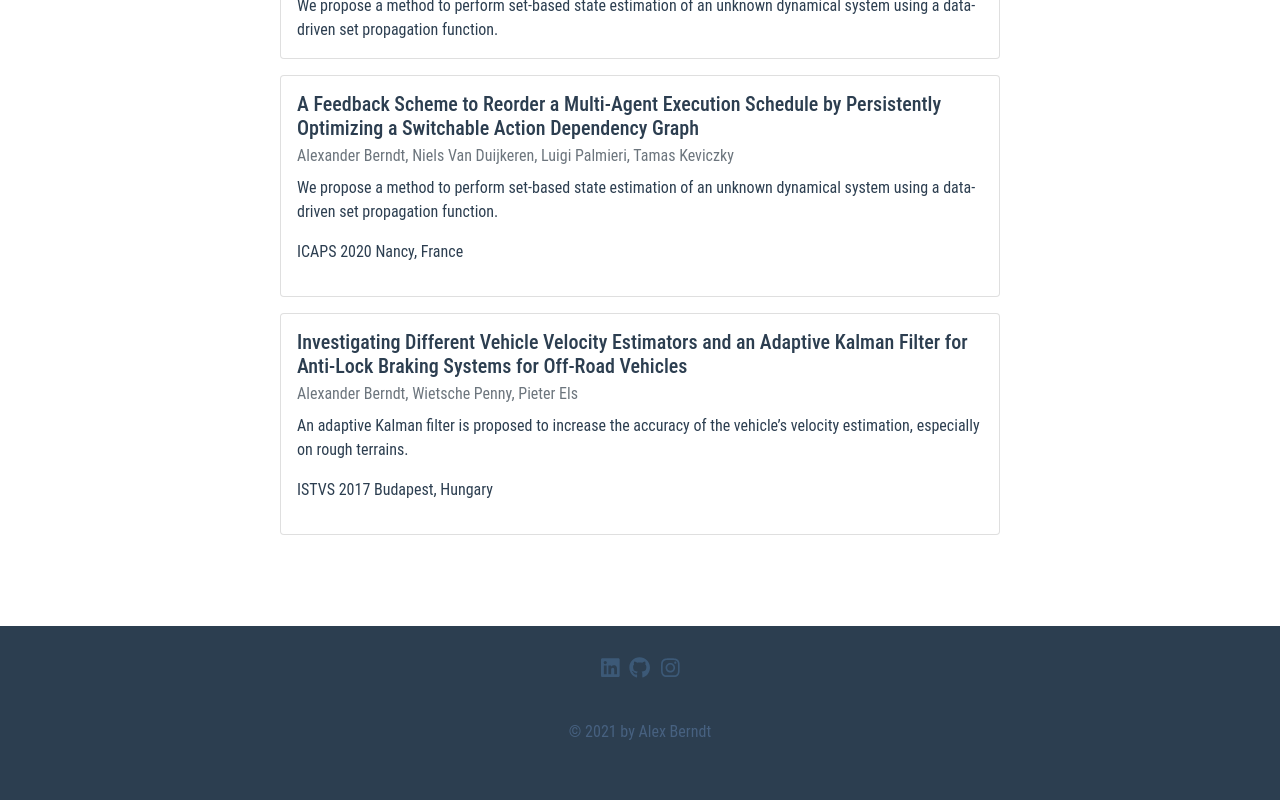
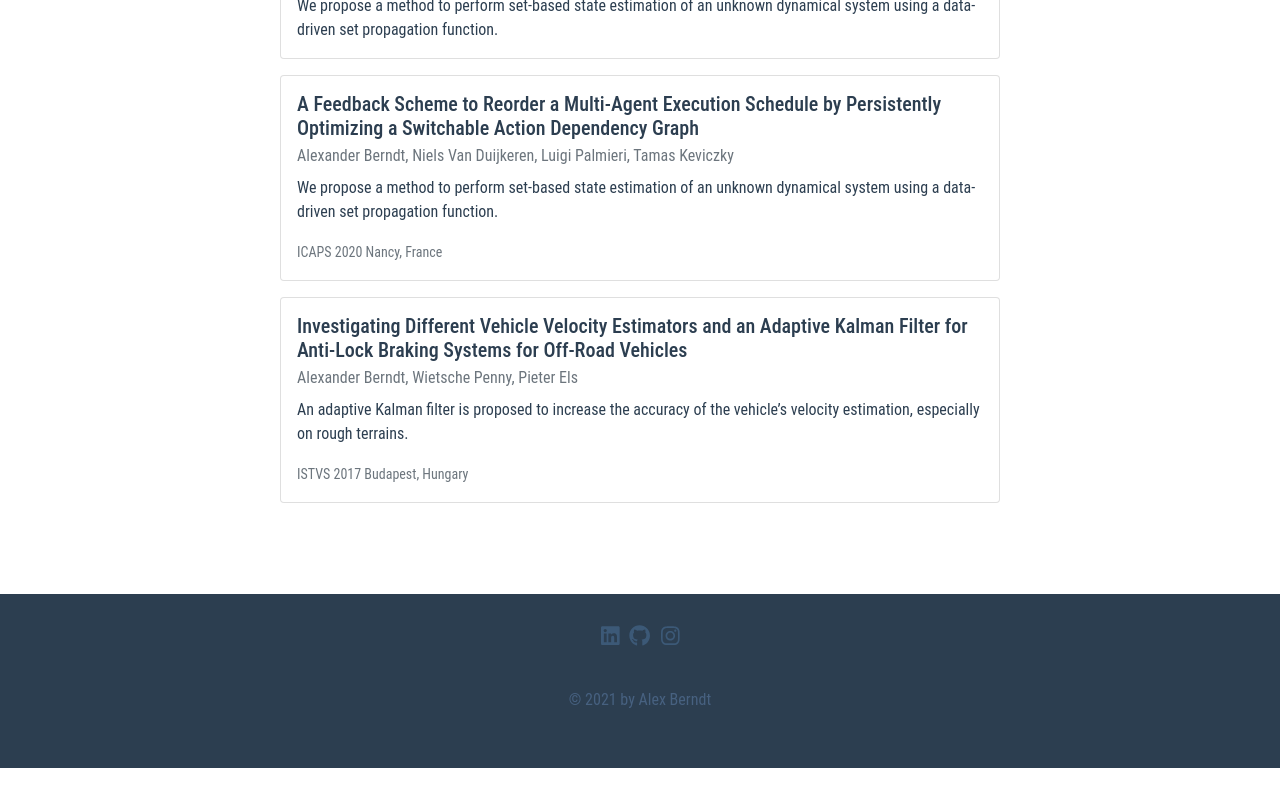
Before and after one commit to alexberndt/cv, a Vue app: page /projects in a window 1280 px wide. Shown: the part 1173-1973 px from the top of the page. After the commit the page ends 1941 px from the top, so only its background shows below. Built offline with nearby package versions, Linux system fonts and the light colour scheme.

Commit message:
muted conference text

```diff
--- a/src/components/PublicationCard.vue
+++ b/src/components/PublicationCard.vue
@@ -11,7 +11,7 @@
                             <h5 class="card-title mb-2">{{ name }}</h5>
                         <p class="card-subtitle mb-2 text-muted">{{ authors }}</p>
                         <p class="card-text">{{ abstract }}</p>
-                        <p v-if="conference">{{ conference }}</p>
+                        <small v-if="conference" class="text-muted">{{ conference }}</small>
                     </div>
                 <!-- </div> -->
             </div>
```
